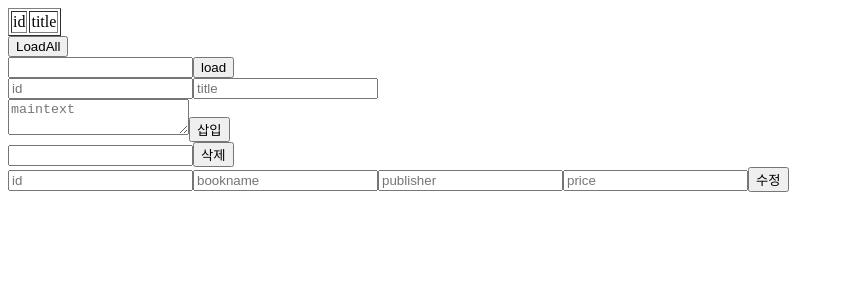
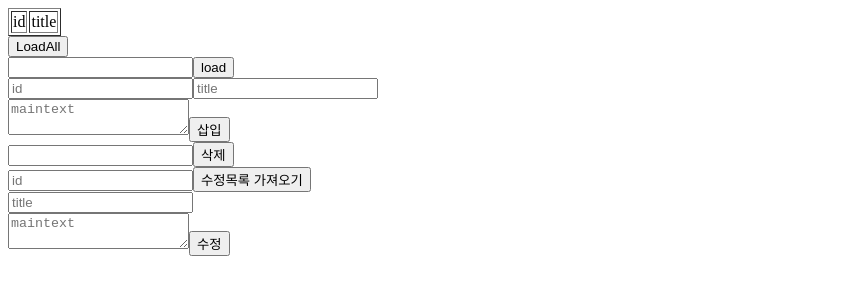
Before and after one commit to kimgh06/nodedb, a React (Create React App) app: page / in a window 1280 px wide. Shown: the top 300 px of the page, without its empty margins (0-844 px from the left). Built offline with nearby package versions, Linux system fonts and the light colour scheme.

Commit message:
updated App.js

```diff
--- a/src/App.js
+++ b/src/App.js
@@ -22,7 +22,9 @@ function Detail() {
   const [list, setList] = useState([]);
   const loading = async e => {
     await axios.post('http://localhost:3333/find', { id: id }).then(e => {
-      setList(e.data[0]);
+      let thelist = e.data[0];
+      thelist.maintext = thelist.maintext.replace(/\n/g, '\n');
+      setList(thelist);
     }).catch(e => {
       if (e.response.status === 404) {
         setList({ id: 'NOT FOUND', title: '', maintext: '' });
@@ -54,7 +56,7 @@ function Load() {
     let returntext;
     returntext = text.replace(/'/g, "\\'");
     returntext = returntext.replace(/"/g, '\\"');
-    console.log(returntext);
+    returntext = returntext.replace(/`/g, '\\`');
     return returntext;
   }
 
@@ -75,7 +77,6 @@ function Load() {
       <div>
         <button onClick={async function (e) {
           await axios.post('http://localhost:3333/loadall', { id: word }).then(e => {
-            console.log(e.data);
             setList(e.data);
           })
         }}>LoadAll</button>
@@ -113,13 +114,18 @@ function Load() {
         }}>삭제</button>
       </div>
       <div>
-        <input onChange={e => setToupdate(a => ({ ...a, bookid: e.target.value }))} value={toupdate.bookid} placeholder="id" type={'number'} />
-        <input onChange={e => setToupdate(a => ({ ...a, bookname: e.target.value }))} value={toupdate.bookname} placeholder="bookname" type={'text'} />
-        <input onChange={e => setToupdate(a => ({ ...a, publisher: e.target.value }))} value={toupdate.publisher} placeholder="publisher" type={'text'} />
-        <input onChange={e => setToupdate(a => ({ ...a, price: e.target.value }))} value={toupdate.price} placeholder="price" type={'number'} />
+        <input onChange={e => setToupdate(a => ({ ...a, id: e.target.value }))} value={toupdate.id} placeholder="id" type={'number'} />
+        <button onClick={async function (e) {
+          await axios.post('http://localhost:3333/find', { id: toupdate.id }).then(e => {
+            setToupdate(a => ({ ...a, title: e.data[0]?.title, maintext: e.data[0]?.maintext }));
+          })
+        }}>수정목록 가져오기</button>
+        <br />
+        <input onChange={e => setToupdate(a => ({ ...a, title: e.target.value }))} value={toupdate.title} placeholder="title" type={'text'} /><br />
+        <textarea onChange={e => setToupdate(a => ({ ...a, maintext: e.target.value }))} value={toupdate.maintext} placeholder="maintext" type={'text'} />
         <button onClick={async e => {
           await axios.post('http://localhost:3333/update', {
-            id: toupdate.bookid, name: toupdate.bookname, publisher: toupdate.publisher, price: toupdate.price
+            id: toupdate.id, name: toupdate.title, maintext: escapeText(toupdate.maintext)
           }).then(e => {
             console.log(e);
           }).catch(e => {
```
